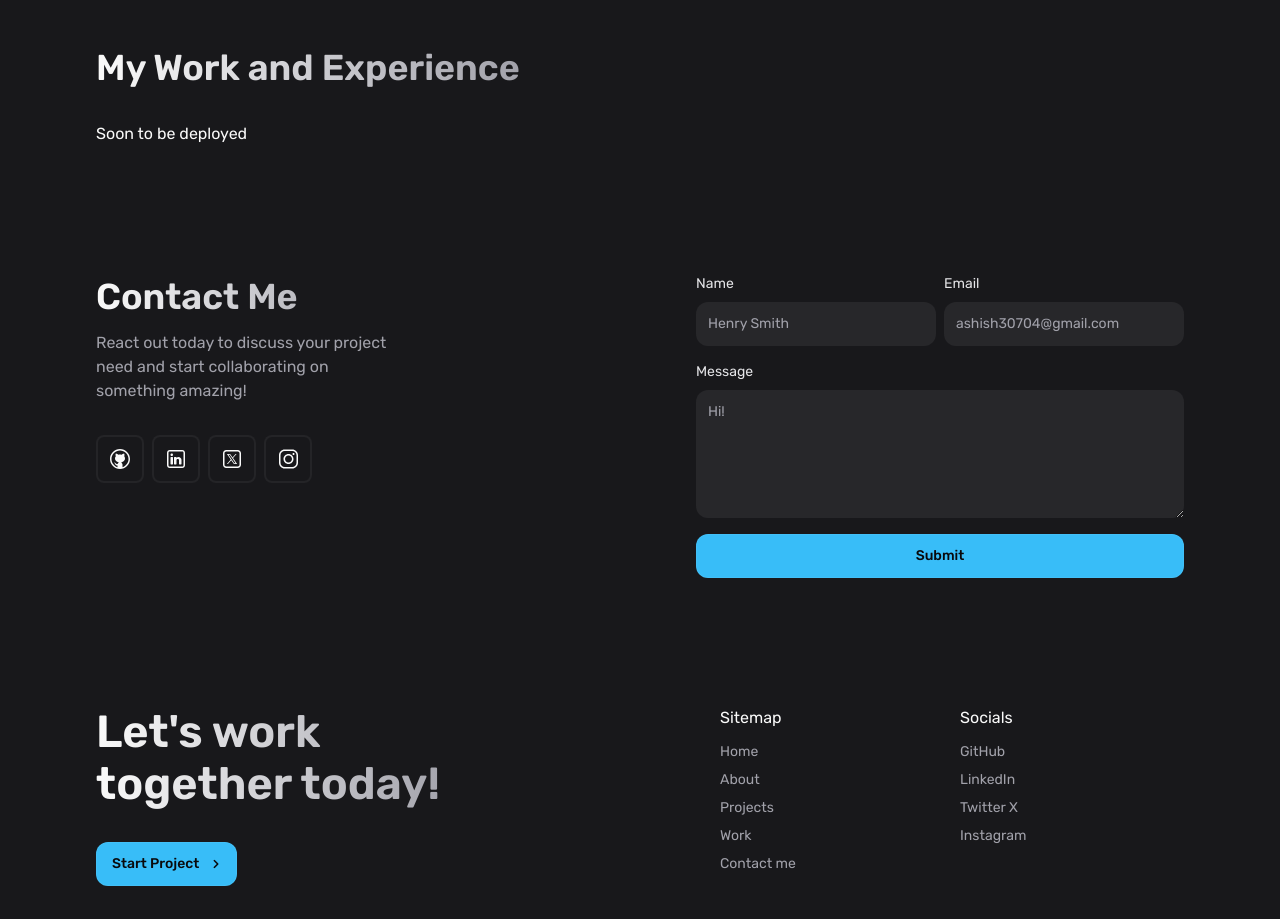
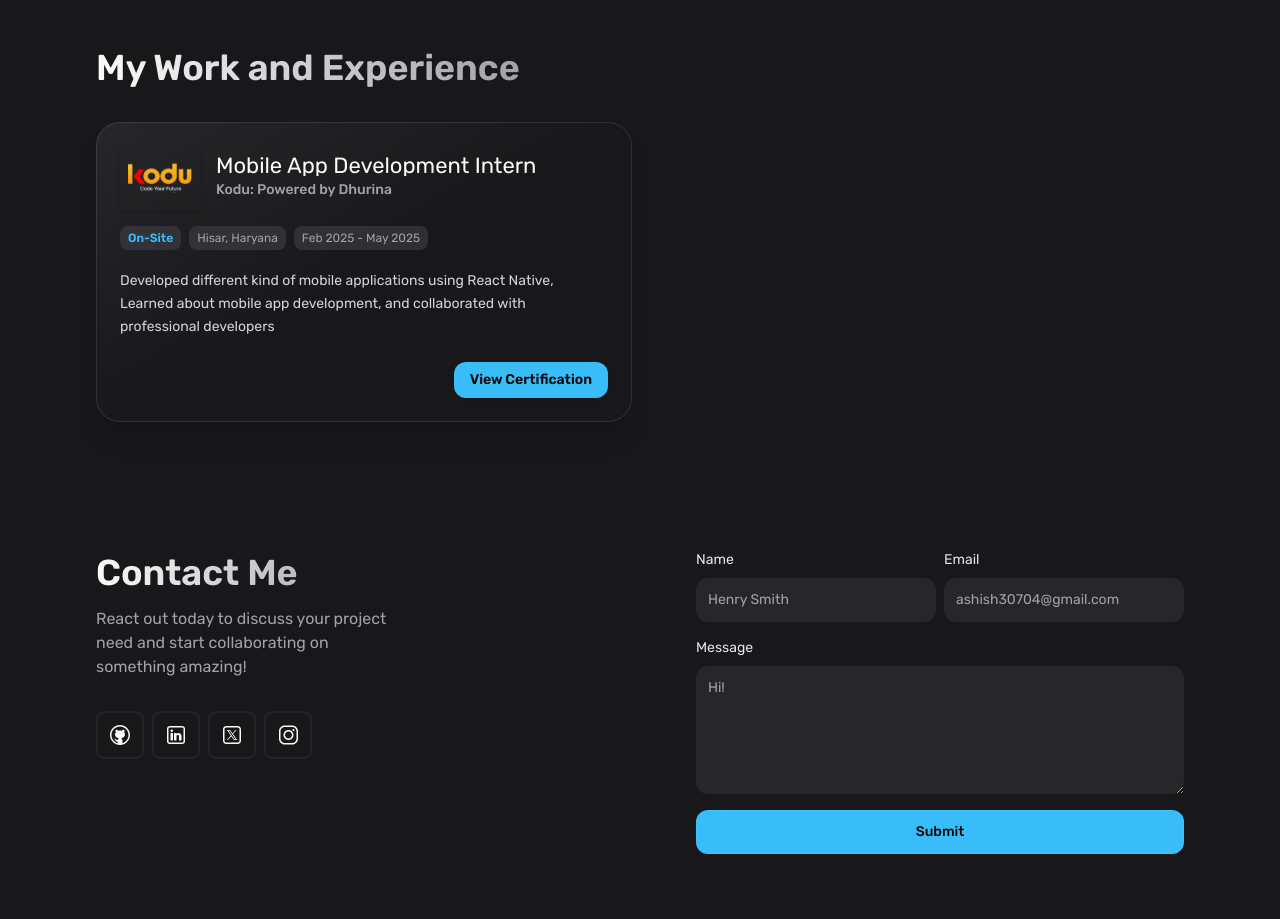
Before and after one commit to Ashish30704/Ashish_Portfolio, a React (Vite) app: page / in a window 1280 px wide. Shown: the part 2500-3419 px from the top of the page. Built offline with nearby package versions, Linux system fonts and the light colour scheme.

Commit message:
added experience and internship

```diff
--- /dev/null
+++ b/src/components/InternshipCard.jsx
@@ -0,0 +1,43 @@
+import React from 'react'
+import PropTypes from 'prop-types'
+
+const InternshipCard = ({ type, title, duration, location, company, description, logo, certification }) => {
+  return (
+    <div className="relative flex flex-col gap-4 p-6 rounded-3xl bg-gradient-to-br from-zinc-800 via-zinc-900 to-zinc-900 shadow-xl ring-1 ring-inset ring-zinc-50/10 hover:scale-[1.01] hover:shadow-2xl transition-all duration-300">
+      <div className="flex items-center gap-4">
+        <div className="shrink-0 w-14 sm:w-20 h-16 flex items-center justify-center overflow-hidden shadow-md">
+          <img src={logo} alt={company} className=" w-12 sm:w-16 h-14 object-contain" loading="lazy" />
+        </div>
+        <div className="flex-1 min-w-0">
+          <h3 className="title-1 text-sm mb-1 truncate" title={title}>{title}</h3>
+          <p className="text-zinc-400 text-sm font-medium truncate" title={company}>{company}</p>
+        </div>
+      </div>
+      <div className="flex flex-wrap items-center gap-2 text-xs text-zinc-400">
+        <span className="px-2 py-1 rounded-lg bg-zinc-700/60 font-semibold text-sky-400">{type}</span>
+        <span className="px-2 py-1 rounded-lg bg-zinc-700/60">{location}</span>
+        <span className="px-2 py-1 rounded-lg bg-zinc-700/60">{duration}</span>
+      </div>
+      <p className="text-zinc-300 text-sm leading-relaxed mt-1">{description}</p>
+      {certification && (
+        <a href={certification} target="_blank" rel="noopener noreferrer" className="inline-flex items-center gap-2 self-end mt-2 px-4 py-2 rounded-xl bg-sky-400 text-zinc-950 font-semibold shadow hover:bg-sky-300 active:bg-sky-400 transition-colors text-sm">
+          View Certification
+        </a>
+      )}
+    </div>
+  )
+}
+
+
+InternshipCard.propTypes = {
+    type: PropTypes.string.isRequired,
+    title: PropTypes.string.isRequired,
+    duration: PropTypes.string.isRequired,
+    location: PropTypes.string.isRequired,
+    company: PropTypes.string.isRequired,
+    description: PropTypes.string.isRequired,
+    logo: PropTypes.string.isRequired,
+    certification: PropTypes.string
+}
+
+export default InternshipCard
--- a/src/components/Work.jsx
+++ b/src/components/Work.jsx
@@ -1,4 +1,5 @@
 import React from 'react'
+import InternshipCard from './InternshipCard'
 
 const WorksList = [
     {
@@ -8,10 +9,9 @@ const WorksList = [
         company: 'Kodu: Powered by Dhurina',
         duration: 'Feb 2025 - May 2025',
         description: 'Developed different kind of mobile applications using React Native, Learned about mobile app development, and collaborated with professional developers',
-        companyLogo: '',
-        certification: 'https://example.com/certificate1.pdf',
-
-    }
+        logo: '/images/Work/internship1/koduLogo.svg',
+        certification: 'https://drive.google.com/file/d/1bZpZFgHG7eS_XFpj4CCGCotmblpTV2Hn/view?usp=sharing',
+    },
 ]
 
 const Work = () => {
@@ -21,8 +21,23 @@ const Work = () => {
         <h2 className="headline-2 mb-8">
           My Work and Experience
         </h2>
-
-        <h3>Soon to be deployed</h3>
+        <div className="grid gap-x-4 gap-y-5 grid-cols-[repeat(auto-fill,_minmax(450px,_1fr))]">
+          {
+            WorksList.map(({title, type, location, company, duration, description, logo, certification}, key) => (
+              <InternshipCard
+                title={title}
+                type={type}
+                location={location}
+                company={company}
+                duration={duration}
+                description={description}
+                logo={logo}
+                certification={certification}
+                key={key}
+              />
+            ))
+          }
+        </div>
       </div>
     </section>
   )
```
Also changed, not shown: public/images/Work/internship1/koduLogo.svg (added).
